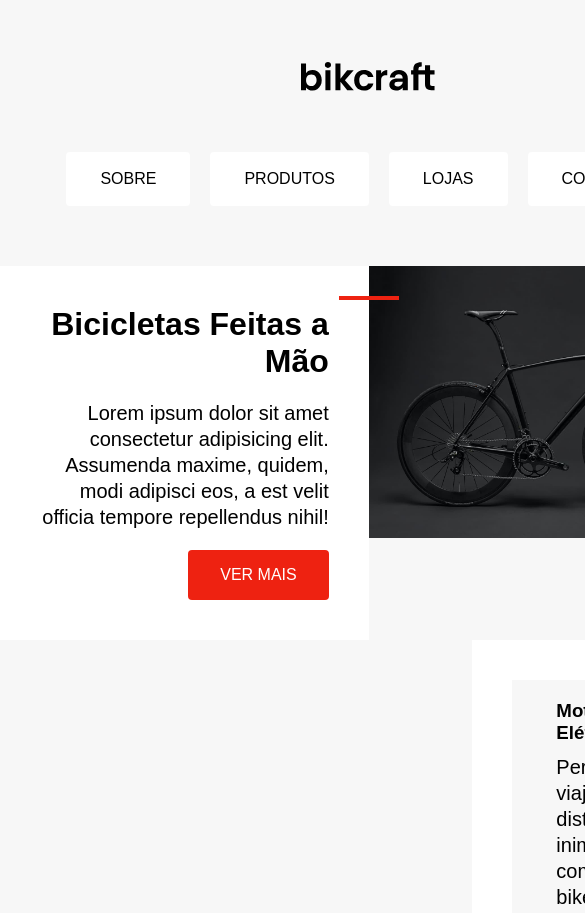
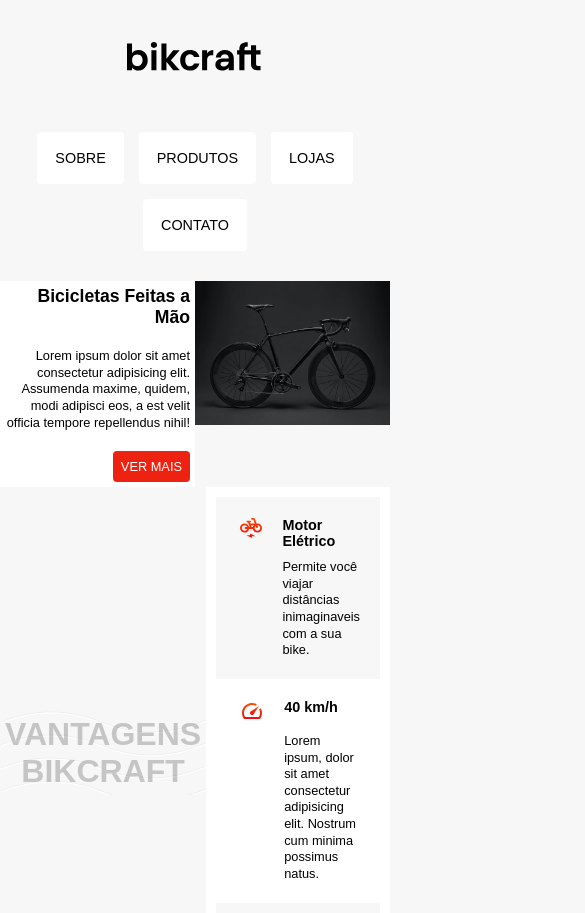
Before and after one commit to guilherme-borba/bikcraft, a plain HTML site: page index.html in a window 390 px wide. Shown: the top 913 px of the page, 585 px wide, since content can reach past the window. Drawn offline with Linux system fonts and the light colour scheme.

Commit message:
Tornando a página responsiva para larguras de até 480px, 800px e superiores

```diff
--- a/style.css
+++ b/style.css
@@ -146,3 +146,85 @@ p {
     padding: 40px;
     box-sizing: border-box;
 }
+
+@media (max-width: 800px) {
+    body {
+        gap: 30px;
+        margin-top: 40px;
+    }
+    img {
+        max-width: 100%;
+    }
+    p {
+        font-size: 1rem;
+    }
+    .conteudo {
+        max-width: 710px;
+    }
+    .introducao {
+        padding: 20px;
+    }
+    .introducao h1 {
+        font-size: 1.3rem;
+    }
+    .botao {
+        padding: 1rem 1rem;
+    }
+    .introducao::before {
+        top: 18px;
+    }
+    .subtitulo {
+        font-size: 3.2rem;
+        text-align: center;
+        padding: 5px;
+    }
+    .vantagens {
+        padding: 10px;
+    }
+    .vantagens-item h3 {
+        font-size: 1rem;
+    }
+}
+
+@media (max-width: 480px) {
+    p {
+        font-size: 0.8rem;
+    }
+    .menu {
+        gap: 15px;
+    }
+    .menu a {
+        font-size: 0.9rem;
+        padding: 1rem 1rem;
+    }
+    .conteudo {
+        max-width: 475px;
+    }
+    .introducao {
+        padding: 5px;
+    }
+    .introducao h1 {
+        font-size: 1.1rem;
+    }
+    .botao {
+        font-size: 0.8rem;
+        padding: 0.5rem 0.5rem;
+    }
+    .introducao::before {
+        width: 0px;
+    }
+    .subtitulo {
+        font-size: 2rem;
+        text-align: center;
+        padding: 5px;
+    }
+    .vantagens {
+        padding: 10px;
+    }
+    .vantagens-item h3 {
+        font-size: 0.9rem;
+    }
+    .rodape {
+        padding: 20px;
+    }
+}
```
